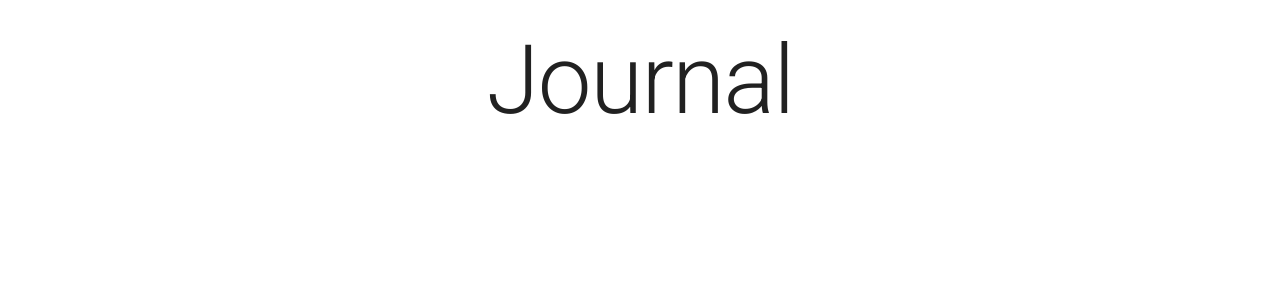
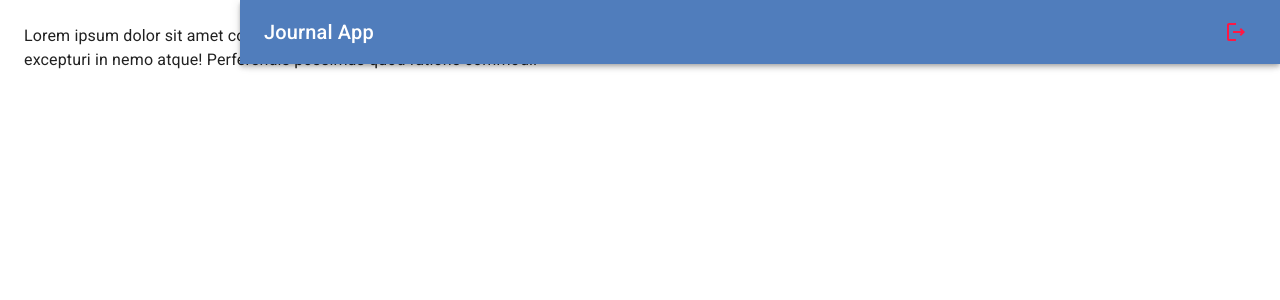
Before and after one commit to edgjoa-dev/journal-app-react, a React (Vite) app: page / in a window 1280 px wide. Shown: the top 300 px of the page. Built offline with nearby package versions, Linux system fonts and the light colour scheme.

Commit message:
front NavBar implement ok

```diff
--- a/src/auth/pages/RegisterPage.jsx
+++ b/src/auth/pages/RegisterPage.jsx
@@ -19,7 +19,6 @@ export const RegisterPage = () => {
                         </Grid>
                         <Grid item xs={12} sx={{ mt: 2 }}>
                             <TextField
-                            autoFocus= {true}
                             label="Correo"
                             type={'email'}
                             placeholder="email@google.com"
--- /dev/null
+++ b/src/journal/components/NavBar.jsx
@@ -0,0 +1,34 @@
+import { LogoutOutlined, MenuOutlined } from '@mui/icons-material'
+import { AppBar, Grid, IconButton, Toolbar, Typography } from '@mui/material'
+
+export const NavBar = ({drawerWhidth=240}) => {
+    return (
+        <AppBar
+        position='fixed'
+        sx={{
+            width: { sm: `calc(100% - ${ drawerWhidth }px)`},
+            ml:{ sm: `${ drawerWhidth }px)`}
+        }}
+        >
+            <Toolbar>
+                <IconButton
+                color='inherit'
+                edge='start'
+                sx={{ mr: 2, display:{ sm: `none` } }}
+                >
+                    <MenuOutlined />
+                </IconButton>
+
+                <Grid container direction='row' justifyContent='space-between' alignItems='center'>
+                    <Typography variant='h6' noWrap component='div' > Journal App </Typography>
+
+                    <IconButton color='error' >
+                        <LogoutOutlined />
+                    </IconButton>
+
+                </Grid>
+
+            </Toolbar>
+        </AppBar>
+    )
+}
--- /dev/null
+++ b/src/journal/index.js
@@ -0,0 +1 @@
+export * from './NavBar';
--- /dev/null
+++ b/src/journal/layout/JournalLayout.jsx
@@ -0,0 +1,26 @@
+import { Box } from '@mui/system'
+import React from 'react'
+import { NavBar } from '../components/NavBar';
+
+export const JournalLayout = ({ children }) => {
+
+    const drawerWidth = 240;
+
+    return (
+            <Box sx={{ display: 'flex' }}>
+
+                <NavBar drawerWidth={drawerWidth}/>
+                {/* Sidebar drawerWidth */}
+
+                <Box
+                component='main'
+                sx={{ flexGrow: 1, p: 3 }}
+                >
+                    {/* Toolbar */}
+
+                    { children }
+                </Box>
+
+            </Box>
+    )
+}
--- a/src/journal/pages/JournalPage.jsx
+++ b/src/journal/pages/JournalPage.jsx
@@ -1,10 +1,15 @@
 import { Typography } from '@mui/material'
 import React from 'react'
+import { JournalLayout } from '../layout/JournalLayout'
 
 export const JournalPage = () => {
     return (
-        <>
-            <Typography  variant='h1' align='center' mt={3}> Journal </Typography>
-        </>
+        <JournalLayout>
+            <Typography>
+                Lorem ipsum dolor sit amet consectetur adipisicing elit. Delectus explicabo voluptatum incidunt velit assumenda sint non sequi ex. Recusandae harum, accusamus excepturi in nemo atque! Perferendis possimus quod ratione commodi.
+            </Typography>
+
+            {/* nada selecionado */}
+        </JournalLayout>
     )
 }
```
